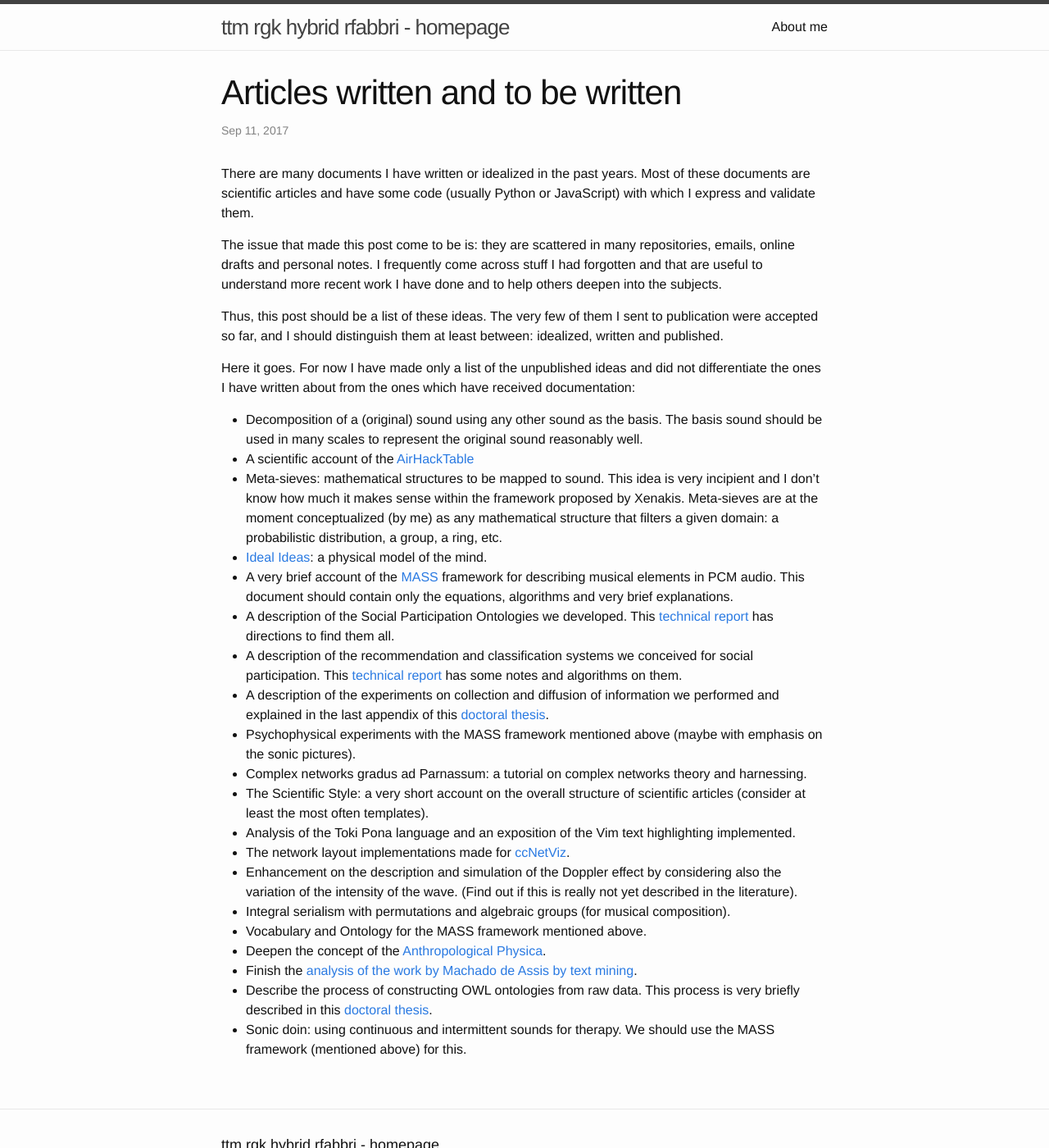
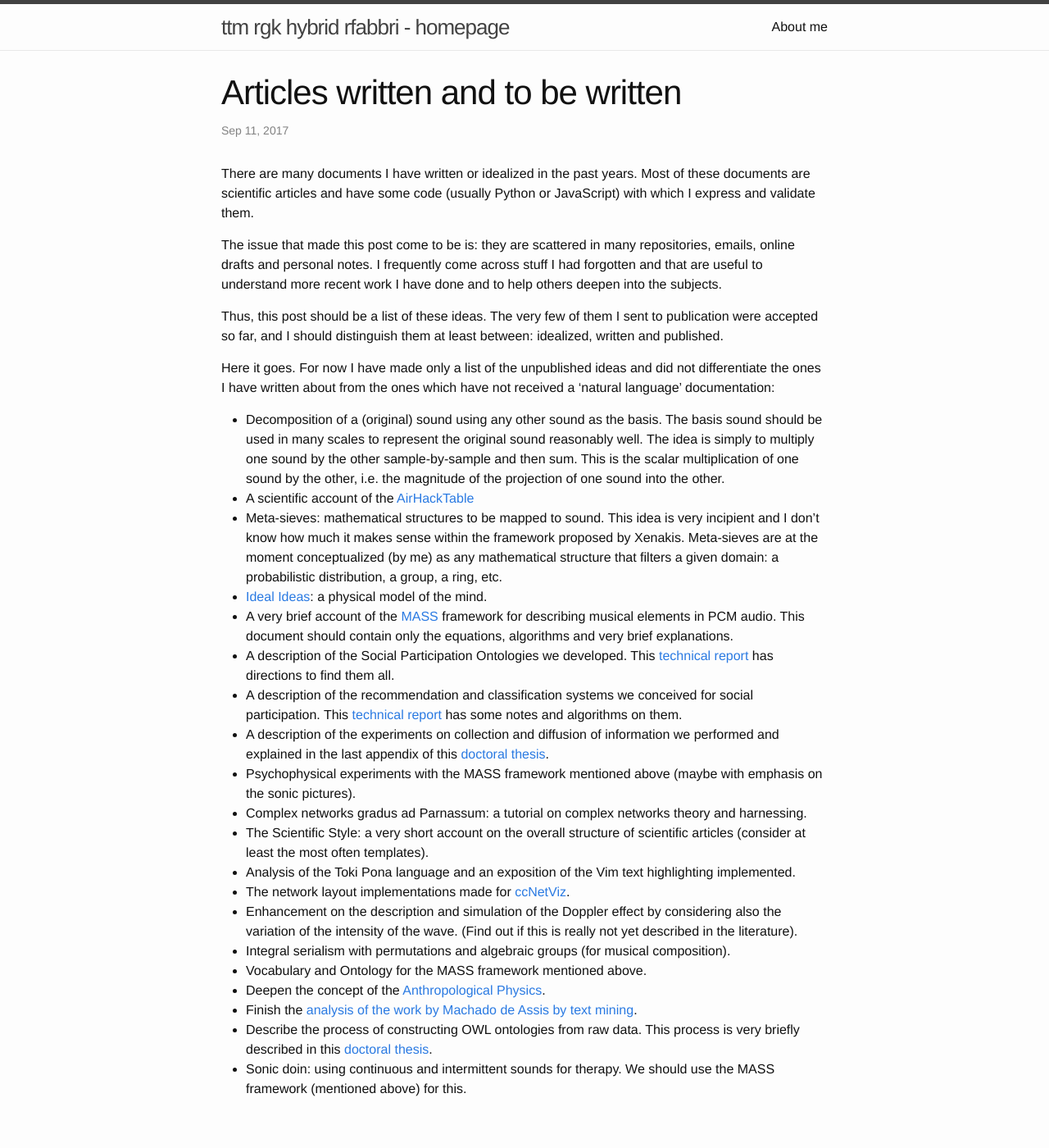
Before and after one commit to ttm/ttm.github.io, a Jekyll site: the page built from _posts/2017-09-11-list-of-articles.markdown, in a window 1280 px wide and 1400 px high. Shown: the whole window at 82% size. Built offline with Jekyll 4.4.1, drawn with Linux system fonts in a browser that asks for light colours; comment, search, counter and statistics services are not loaded.

Commit message:
minimal enhancements to article ideas list

```diff
--- a/_posts/2017-09-11-list-of-articles.markdown
+++ b/_posts/2017-09-11-list-of-articles.markdown
@@ -25,10 +25,13 @@ and I should distinguish them at least between: idealized, written and published
 Here it goes.
 For now I have made only a list of the unpublished ideas and
 did not differentiate the ones I have written about from the ones which
-have received documentation:
+have not received a 'natural language' documentation:
 * Decomposition of a (original) sound using any other sound as the basis.
 The basis sound should be used in many scales to represent the original
 sound reasonably well.
+The idea is simply to multiply one sound by the other sample-by-sample
+and then sum. This is the scalar multiplication of one sound by the
+other, i.e. the magnitude of the projection of one sound into the other.
 * A scientific account of the [AirHackTable](http://wiki.nosdigitais.teia.org.br/AirHackTable)
 * Meta-sieves: mathematical structures to be mapped to sound.
 This idea is very incipient and I don't know how much it makes sense
@@ -67,7 +70,7 @@ has directions to find them all.
 * Integral serialism with permutations and algebraic groups (for musical
   composition).
 * Vocabulary and Ontology for the MASS framework mentioned above.
-* Deepen the concept of the [Anthropological Physica](http://www.academia.edu/10356773/What_are_you_and_I_anthropological_physics_fundamentals_).
+* Deepen the concept of the [Anthropological Physics](http://www.academia.edu/10356773/What_are_you_and_I_anthropological_physics_fundamentals_).
 * Finish the [analysis of the work by Machado de Assis by text mining](https://sourceforge.net/p/labmacambira/rcpln/ci/master/tree/pln/trabLetras/resumoLetras.pdf?format=raw).
 * Describe the process of constructing OWL ontologies from raw data.
 This process is very briefly described in this [doctoral thesis](https://github.com/ttm/thesis/raw/master/thesis-rfabbri.pdf).
```
